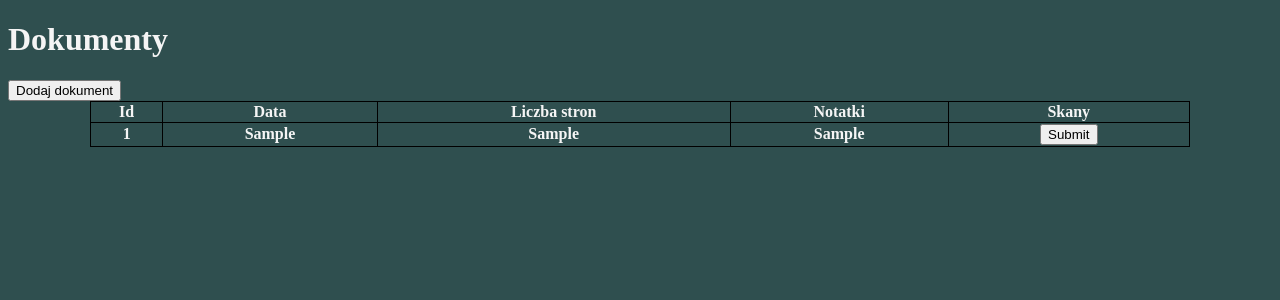
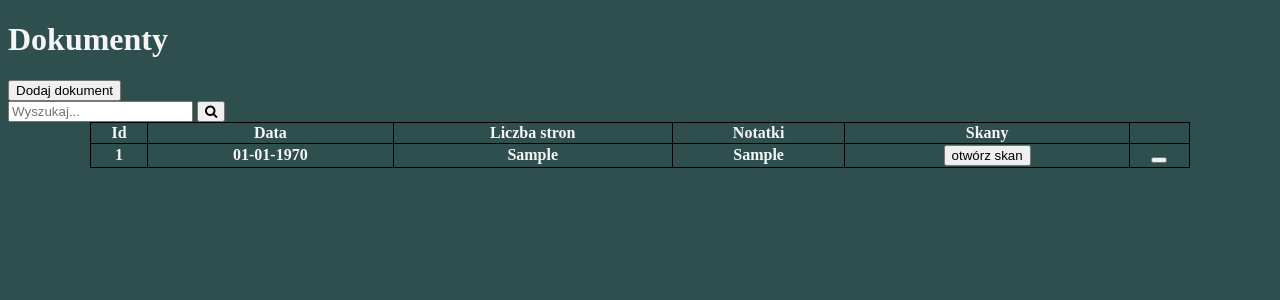
Before and after one commit to mygingerdiary/company_manager, a PHP site: page /documentsSystem.php in a window 1280 px wide. Shown: the top 300 px of the page. Run offline with PHP 8.4, Linux system fonts and the light colour scheme; tables that the repository leaves empty or names only in its code hold one stand-in row (values such as "Sample post"); lists and menus that the app fills with data are empty.

Commit message:
search box and validation

```diff
--- a/documentsSystem.php
+++ b/documentsSystem.php
@@ -10,6 +10,7 @@ session_start();
     <meta charset="UTF-8">
     <title>Company Manager</title>
     <link href="style_inside.css" type="text/css" rel="stylesheet">
+    <link rel="stylesheet" href="https://cdnjs.cloudflare.com/ajax/libs/font-awesome/4.7.0/css/font-awesome.min.css">
     <style>
         table, td, th, tr {
             border: 1px solid black;
@@ -19,12 +20,19 @@ session_start();
             margin-top: auto;
             text-align: center;
         }
+
     </style>
 
 </head>
 <body>
 <h1>Dokumenty</h1>
-<button onclick="window.location.href='addDocument.php'">Dodaj dokument</button>
+<button id="addDoc" onclick="window.location.href='addDocument.php'">Dodaj dokument</button>
+<form class="search" method="post" action="documentsSystem.php">
+    <input type="text" name="napis" placeholder="Wyszukaj...">
+    <button type="submit" name="submit"><i class="fa fa-search"></i></button>
+
+</form>
+
 <table style="width:1100px">
     <tr>
         <th>Id</th>
@@ -36,18 +44,50 @@ session_start();
     <?php
     $db = mysqli_connect("localhost", "root", "", "company_manager2");
 
-    $_SESSION['rzad']=array();
-    $result = "SELECT * FROM dokumenty";
-    $result=mysqli_query($db, $result);
+    if(!isset($_POST['submit'])) {
+        $_SESSION['rzad'] = array();
+        $result = "SELECT * FROM dokumenty";
+        $result = mysqli_query($db, $result);
 
-    if ($result->num_rows > 0) {
-        while ($data = $result->fetch_assoc()) {
-            array_push($_SESSION['rzad'],$data['id']);
-                echo "<tr><th>" . $data['id'] . "</th><th>" . $data['data'] . "</th><th>" . $data['l_stron'] . "</th><th>" . $data['notatki'] . "</th><th>".'<form method="post" action="showScan.php"><input type="submit" name="'.$data['id'].'" id=value="otwórz skan"></form>'."</td></tr>";
+        if ($result->num_rows > 0) {
+            while ($data = $result->fetch_assoc()) {
+                array_push($_SESSION['rzad'], $data['id']);
+                echo "<tr><th>" . $data['id'] . "</th><th>" . date('d-m-Y', strtotime($data['data'])) . "</th><th>" . $data['l_stron'] . "</th><th>" . $data['notatki'] . "</th><th>" . '<form method="post" action="showScan.php"><input type="submit" name="' . $data['id'] . '" value="otwórz skan"></form>'. "</th><th>" . '<button type="submit" name="delete" value="usuń">' . "</td></tr>";
             }
+        }
     }
 
+
+    if (isset($_POST['submit'])) {
+        $napis = $db->real_escape_string($_POST['napis']);
+        //echo intval($napis);
+        $idd = intval($napis);
+        if (is_int($idd) && $idd>0) {
+            $sql = "SELECT * FROM dokumenty WHERE id=$idd";
+            mysqli_query($db, $sql);
+            $result2 = mysqli_query($db, $sql);
+            if ($result2->num_rows > 0) {
+                while ($row = $result2->fetch_assoc()) {
+                    echo "<tr><th>" . $row['id'] . "</th><th>" . date('d-m-Y', strtotime($row['data'])) . "</th><th>" . $row['l_stron'] . "</th><th>" . $row['notatki'] . "</th><th>" . '<form method="post" action="showScan.php"><input type="submit" name="' . $row['id'] . '" value="otwórz skan"></form>' . "</td></tr>";
+                }
+            } else {
+                echo "</table>";
+                echo "Brak wyszukiwań";
+            }
+        } else {
+            $_SESSION['e_search'] = "Wyszukiwanie możliwe tylko po id";
+        }
+    }
     ?>
+    <?php
+    if(isset($_SESSION['e_search']))
+    {
+        echo"</table>";
+        echo '<div class="error2">'.$_SESSION['e_search'].'</div>';
+        unset($_SESSION['e_search']);
+    }
+    ?>
+
 </table>
 
 
--- a/style_inside.css
+++ b/style_inside.css
@@ -65,3 +65,24 @@ table, td, th, tr {
     margin-top: auto;
     text-align: center;
 }
+#addDoc
+{
+    display: flex;
+    flex-direction: column;
+    align-items: center;
+    justify-content: center;
+    flow:right;
+
+}
+
+.error2
+{
+    color: red;
+    margin-top: 10px;
+    margin-bottom: 10px;
+    display: flex;
+    flex-direction: column;
+    align-items: center;
+    justify-content: center;
+    flow:right
+}
```
Also changed, not shown: addDocument.php (+22 -3 lines).
